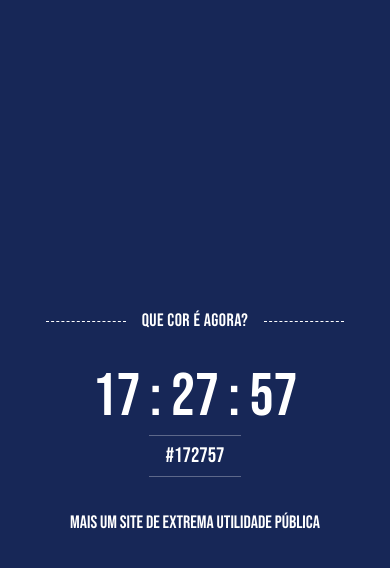
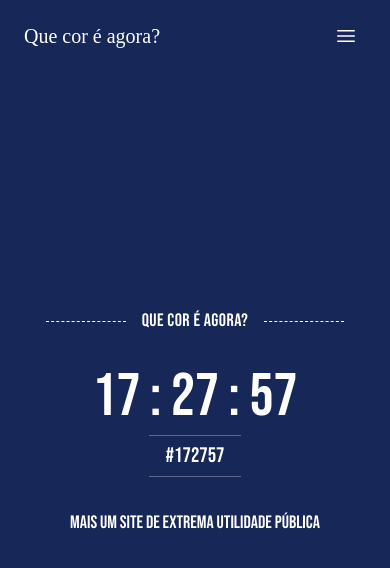
Before and after one commit to lauralesteves/quecoreagora.lauraesteves.com, a React (Vite) app: page / in a window 390 px wide. Shown: the top 568 px of the page. Built offline with nearby package versions, Linux system fonts and the light colour scheme; a web font is replaced by a local one.

Commit message:
feat: add mobile hamburger menu
Collapsible mobile menu with slide-down animation, backdrop blur,
white on transparent. Shows nav links vertically and social icons
in a single row. Hamburger toggles to close icon when open.

```diff
--- /dev/null
+++ b/src/components/Navbar/MobileMenu.tsx
@@ -0,0 +1,67 @@
+import { useState } from 'react';
+import { NavLinks } from './NavLinks';
+import { SocialIcons } from './SocialIcons';
+
+function HamburgerIcon() {
+  return (
+    <svg
+      xmlns="http://www.w3.org/2000/svg"
+      viewBox="0 0 24 24"
+      fill="currentColor"
+      className="w-6 h-6"
+    >
+      <path
+        fillRule="evenodd"
+        d="M3 6.75A.75.75 0 0 1 3.75 6h16.5a.75.75 0 0 1 0 1.5H3.75A.75.75 0 0 1 3 6.75ZM3 12a.75.75 0 0 1 .75-.75h16.5a.75.75 0 0 1 0 1.5H3.75A.75.75 0 0 1 3 12Zm0 5.25a.75.75 0 0 1 .75-.75h16.5a.75.75 0 0 1 0 1.5H3.75a.75.75 0 0 1-.75-.75Z"
+        clipRule="evenodd"
+      />
+    </svg>
+  );
+}
+
+function CloseIcon() {
+  return (
+    <svg
+      xmlns="http://www.w3.org/2000/svg"
+      viewBox="0 0 24 24"
+      fill="currentColor"
+      className="w-6 h-6"
+    >
+      <path
+        fillRule="evenodd"
+        d="M5.47 5.47a.75.75 0 0 1 1.06 0L12 10.94l5.47-5.47a.75.75 0 1 1 1.06 1.06L13.06 12l5.47 5.47a.75.75 0 1 1-1.06 1.06L12 13.06l-5.47 5.47a.75.75 0 0 1-1.06-1.06L10.94 12 5.47 6.53a.75.75 0 0 1 0-1.06Z"
+        clipRule="evenodd"
+      />
+    </svg>
+  );
+}
+
+export function MobileMenu() {
+  const [isOpen, setIsOpen] = useState(false);
+
+  return (
+    <div className="md:hidden">
+      <button
+        type="button"
+        onClick={() => setIsOpen(!isOpen)}
+        className="text-white p-2"
+        aria-label={isOpen ? 'Fechar menu' : 'Abrir menu'}
+      >
+        {isOpen ? <CloseIcon /> : <HamburgerIcon />}
+      </button>
+
+      <div
+        className={`absolute top-full left-0 right-0 bg-black/40 backdrop-blur-sm overflow-hidden transition-all duration-300 ease-in-out ${
+          isOpen ? 'max-h-64 opacity-100' : 'max-h-0 opacity-0'
+        }`}
+      >
+        <div className="px-6 py-5 flex flex-col gap-4">
+          <NavLinks vertical />
+          <div className="border-t border-white/30 pt-4">
+            <SocialIcons />
+          </div>
+        </div>
+      </div>
+    </div>
+  );
+}
--- a/src/components/Navbar/Navbar.tsx
+++ b/src/components/Navbar/Navbar.tsx
@@ -1,3 +1,4 @@
+import { MobileMenu } from './MobileMenu';
 import { NavLinks } from './NavLinks';
 import { SocialIcons } from './SocialIcons';
 
@@ -6,6 +7,10 @@ export function Navbar() {
     <nav className="fixed top-0 left-0 right-0 z-50 bg-transparent">
       <div className="flex items-center px-6 py-4">
         <span className="font-logo text-white text-2xl mr-8 hidden md:block">
+          Que cor é agora?
+        </span>
+
+        <span className="font-logo text-white text-xl md:hidden">
           Que cor é agora?
         </span>
 
@@ -18,6 +23,10 @@ export function Navbar() {
         <div className="hidden md:flex items-center">
           <SocialIcons />
         </div>
+
+        <div className="ml-auto">
+          <MobileMenu />
+        </div>
       </div>
     </nav>
   );
```
